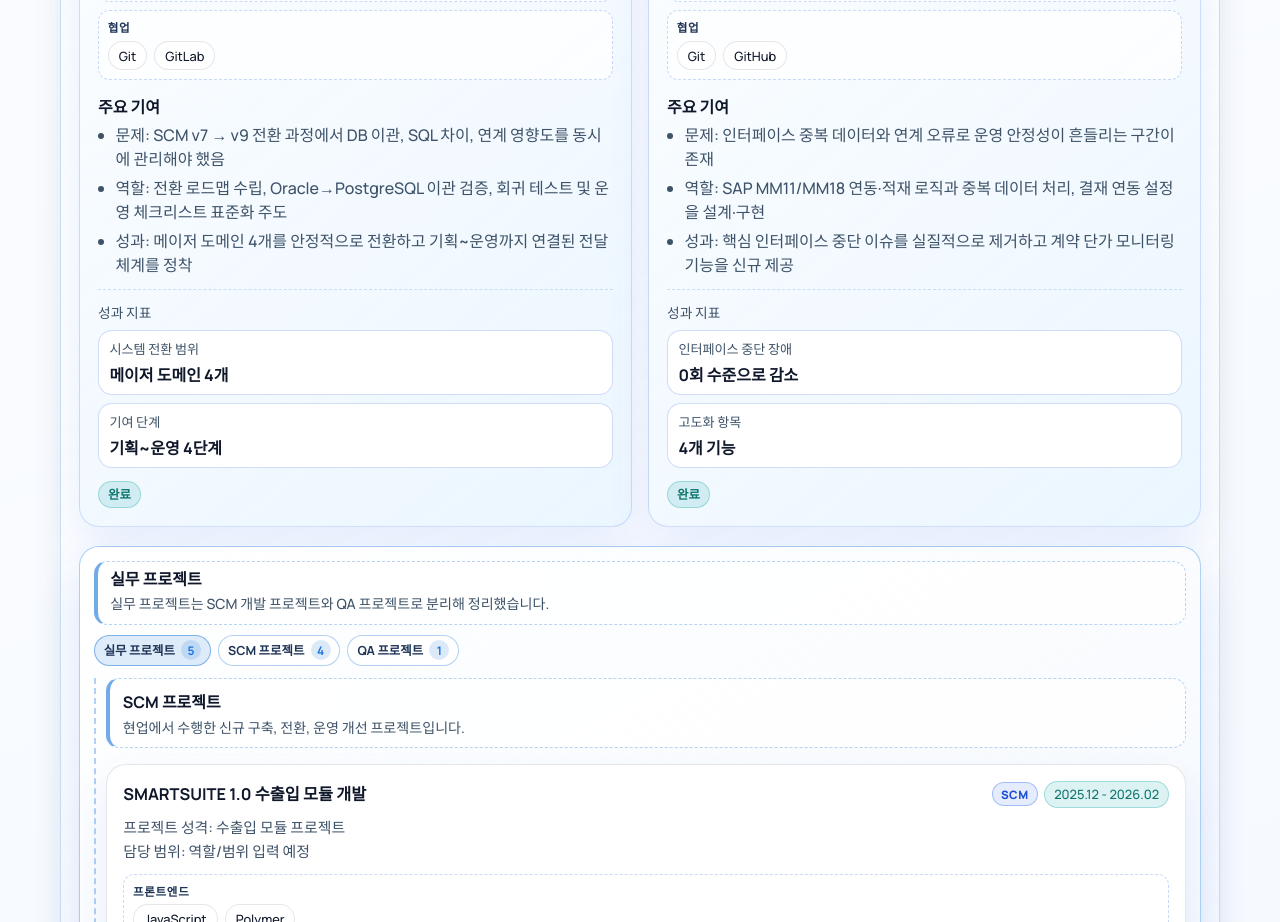
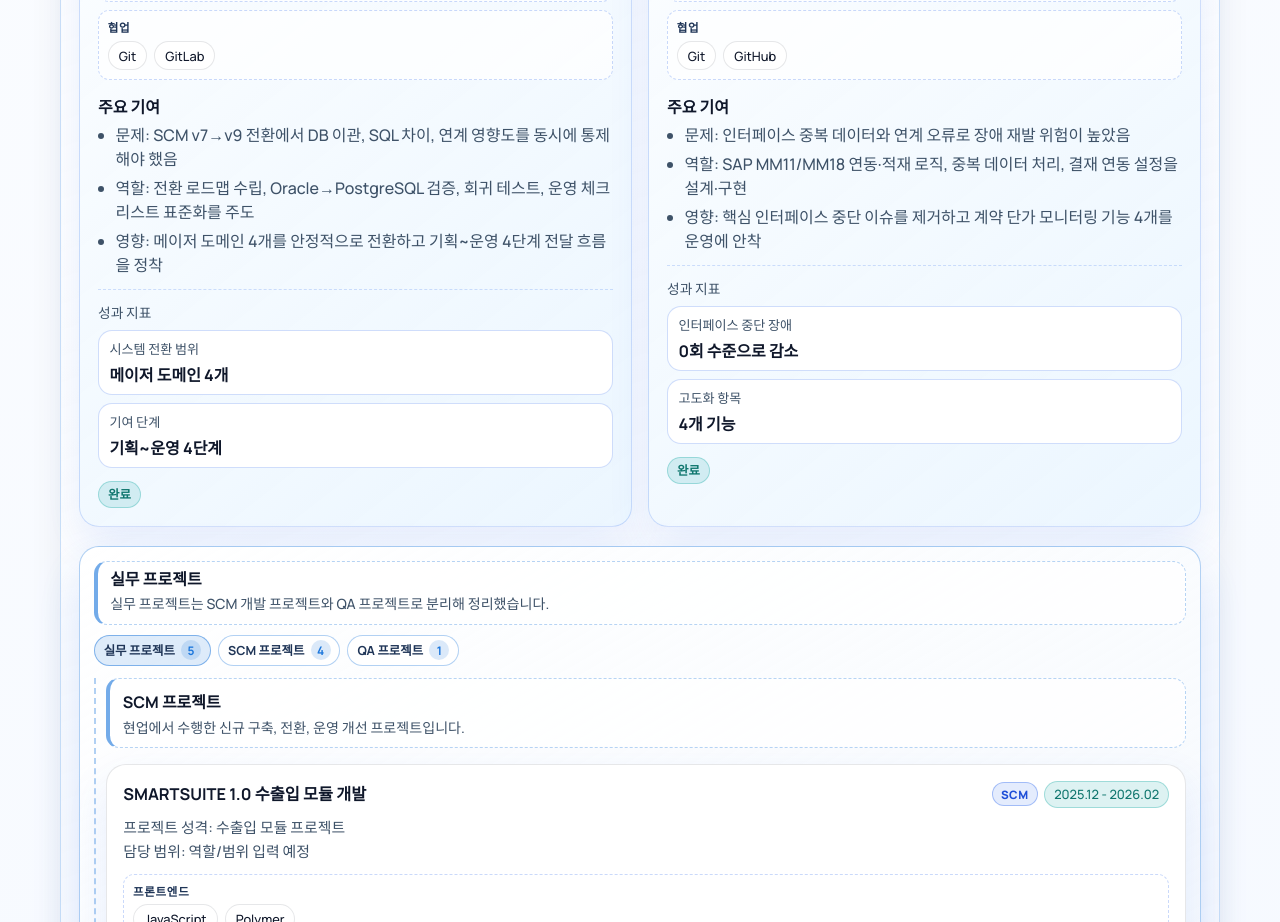
Before and after one commit to IanToo2/portfolio, a React (Vite) app: page / in a window 1280 px wide. Shown: the part 2500-3422 px from the top of the page. Built offline with nearby package versions, Linux system fonts and the light colour scheme.

Commit message:
chore(resume): standardize featured project PRI narratives

```diff
--- a/src/data/portfolioData.js
+++ b/src/data/portfolioData.js
@@ -333,14 +333,14 @@ export const PROJECTS = [
     tech: ["Java", "Spring", "MyBatis", "Jenkins", "Git", "GitHub", "Polymer", "JavaScript", "PostgreSQL"],
     techEn: ["Java", "Spring", "MyBatis", "Jenkins", "Git", "GitHub", "Polymer", "JavaScript", "PostgreSQL"],
     contributions: [
-      "문제: 인터페이스 중복 데이터와 연계 오류로 운영 안정성이 흔들리는 구간이 존재",
-      "역할: SAP MM11/MM18 연동·적재 로직과 중복 데이터 처리, 결재 연동 설정을 설계·구현",
-      "성과: 핵심 인터페이스 중단 이슈를 실질적으로 제거하고 계약 단가 모니터링 기능을 신규 제공"
+      "문제: 인터페이스 중복 데이터와 연계 오류로 장애 재발 위험이 높았음",
+      "역할: SAP MM11/MM18 연동·적재 로직, 중복 데이터 처리, 결재 연동 설정을 설계·구현",
+      "영향: 핵심 인터페이스 중단 이슈를 제거하고 계약 단가 모니터링 기능 4개를 운영에 안착"
     ],
     contributionsEn: [
-      "Problem: Operational stability was affected by duplicated interface data and integration errors.",
-      "Role: Designed and implemented SAP MM11/MM18 integration, load logic, deduplication handling, and approval integration settings.",
-      "Impact: Eliminated major interface interruption issues and shipped a new contract price monitoring feature."
+      "Problem: Repeated failures were likely due to duplicated interface data and integration errors.",
+      "Role: Designed and implemented SAP MM11/MM18 integration/load logic, deduplication handling, and approval integration settings.",
+      "Impact: Removed major interface interruption issues and stabilized four contract-price monitoring capabilities."
     ],
     metrics: [
       {
@@ -373,14 +373,14 @@ export const PROJECTS = [
     tech: ["Java", "Spring", "MyBatis", "Jenkins", "Git", "GitLab", "Polymer", "JavaScript", "PostgreSQL"],
     techEn: ["Java", "Spring", "MyBatis", "Jenkins", "Git", "GitLab", "Polymer", "JavaScript", "PostgreSQL"],
     contributions: [
-      "문제: SCM v7 → v9 전환 과정에서 DB 이관, SQL 차이, 연계 영향도를 동시에 관리해야 했음",
-      "역할: 전환 로드맵 수립, Oracle→PostgreSQL 이관 검증, 회귀 테스트 및 운영 체크리스트 표준화 주도",
-      "성과: 메이저 도메인 4개를 안정적으로 전환하고 기획~운영까지 연결된 전달 체계를 정착"
+      "문제: SCM v7→v9 전환에서 DB 이관, SQL 차이, 연계 영향도를 동시에 통제해야 했음",
+      "역할: 전환 로드맵 수립, Oracle→PostgreSQL 검증, 회귀 테스트, 운영 체크리스트 표준화를 주도",
+      "영향: 메이저 도메인 4개를 안정적으로 전환하고 기획~운영 4단계 전달 흐름을 정착"
     ],
     contributionsEn: [
-      "Problem: SCM v7 to v9 migration required simultaneous control of DB migration, SQL differences, and integration impact.",
+      "Problem: SCM v7 to v9 migration demanded simultaneous control of DB migration, SQL differences, and integration impact.",
       "Role: Led migration roadmap planning, Oracle-to-PostgreSQL validation, regression QA, and ops checklist standardization.",
-      "Impact: Delivered stable migration across four core domains and established an end-to-end handoff flow from planning to operations."
+      "Impact: Delivered stable migration across four core domains and established a four-stage handoff flow from planning to operations."
     ],
     metrics: [
       {
```
